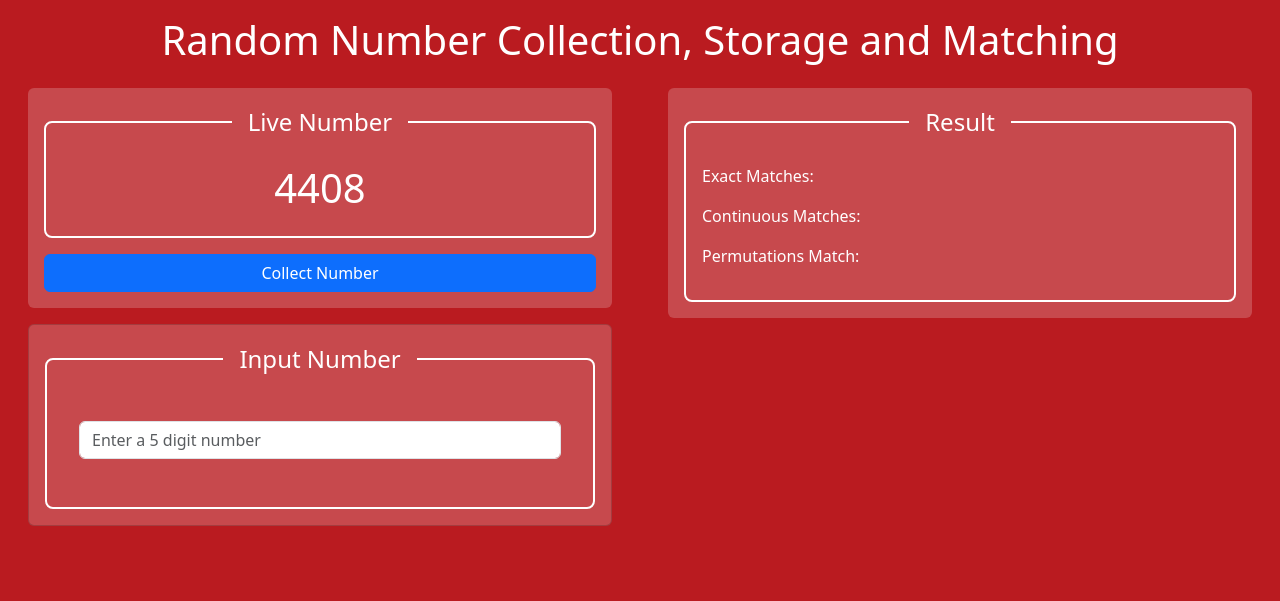
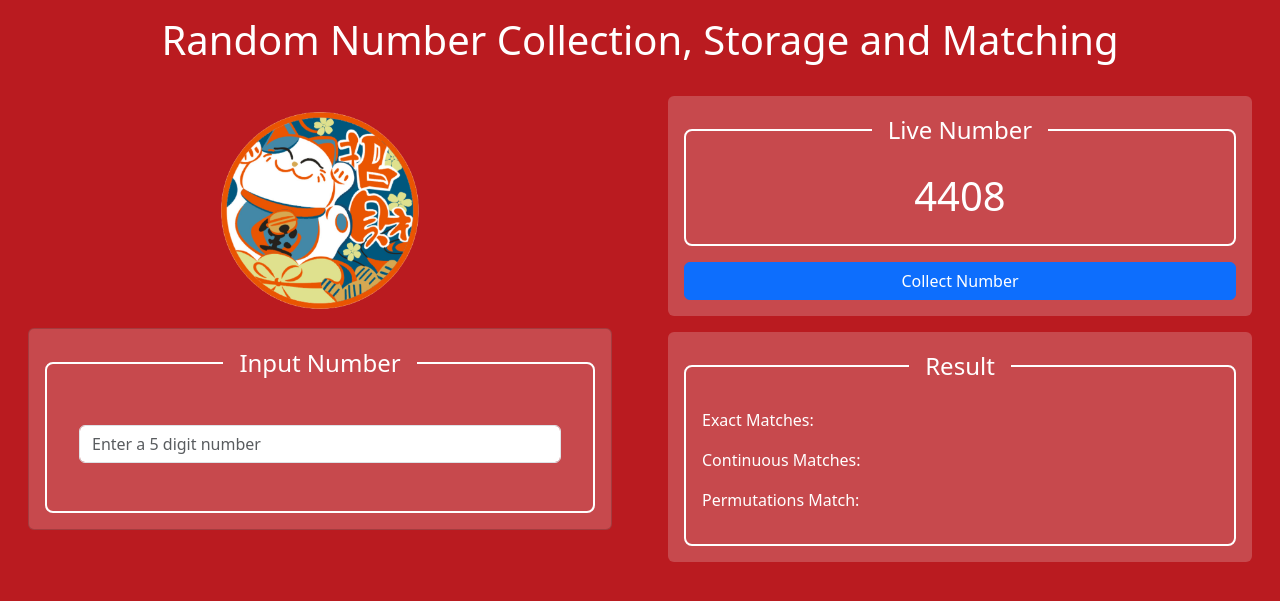
Before and after one commit to DesmondLok/Random-Number-Collection-Storage-and-Matching, a PHP site: page / in a window 1280 px wide. Shown: the top 601 px of the page. Run offline with PHP 8.4, Linux system fonts and the light colour scheme; some libraries are stand-ins or nearby versions.

Commit message:
update UI

```diff
--- a/index.php
+++ b/index.php
@@ -5,20 +5,16 @@
 <script src="https://code.jquery.com/jquery-3.6.0.min.js"></script>
 <script src="https://ajax.googleapis.com/ajax/libs/jquery/3.2.1/jquery.min.js"></script>
 
-<h1 class="text-center text-white mt-3">Random Number Collection, Storage and Matching</h1>
+<h1 class="text-center text-white mt-3 mb-3">Random Number Collection, Storage and Matching</h1>
 
-<div class="container-fluid p-0 m-0 h-100 row " >
+<div class="container-fluid p-0 m-0 h-100 row align-items-center" >
 
 
     <div class="col-sm-6" >
 
-        <div class="p-3 m-3 card borderNone backgroundCard " >
-            <fieldset class="p-3 mb-3 borderWhite">
-                <legend class="text-white text-center legendHeader ps-3 pe-3" >Live Number</legend>
-                <h1 id="runningNum" class="text-center text-white">0000</h1>
-            </fieldset>
-            <button class="btn btn-primary w-100 text-center" onclick="CollectNumber()">Collect Number</button>
-        </div>
+        <img src="img.png" alt="image" class="img-fluid mx-auto d-block" style="height:200px;">
+
+
 
         <div class="p-3 m-3 card backgroundCard" >
             <fieldset class="p-3 borderWhite">
@@ -40,6 +36,15 @@
     </div>
 
     <div class="col-sm-6" >
+
+        <div class="p-3 m-3 card borderNone backgroundCard " >
+            <fieldset class="p-3 mb-3 borderWhite">
+                <legend class="text-white text-center legendHeader ps-3 pe-3" >Live Number</legend>
+                <h1 id="runningNum" class="text-center text-white">0000</h1>
+            </fieldset>
+            <button class="btn btn-primary w-100 text-center" onclick="CollectNumber()">Collect Number</button>
+        </div>
+
         <div class="p-3 m-3 card borderNone backgroundCard ">
             <fieldset class="p-3 borderWhite">
                 <legend class="text-white text-center legendHeader ps-3 pe-3" >Result</legend>
```
Also changed, not shown: img.png (added).
